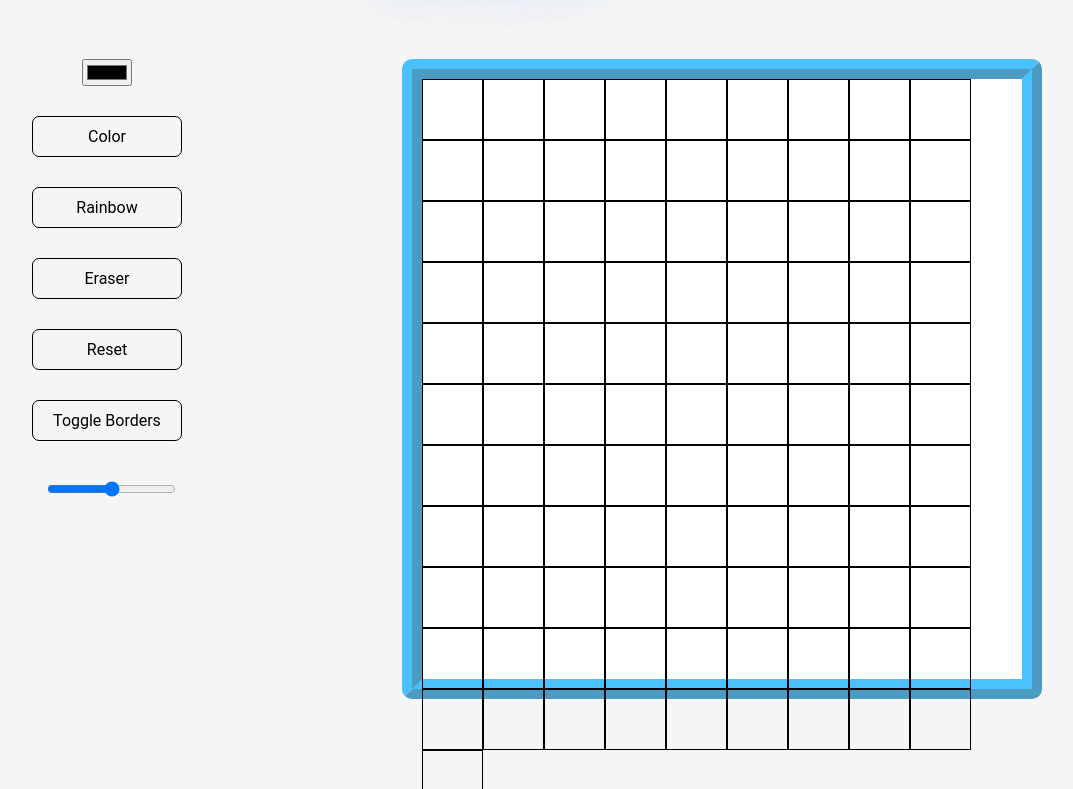
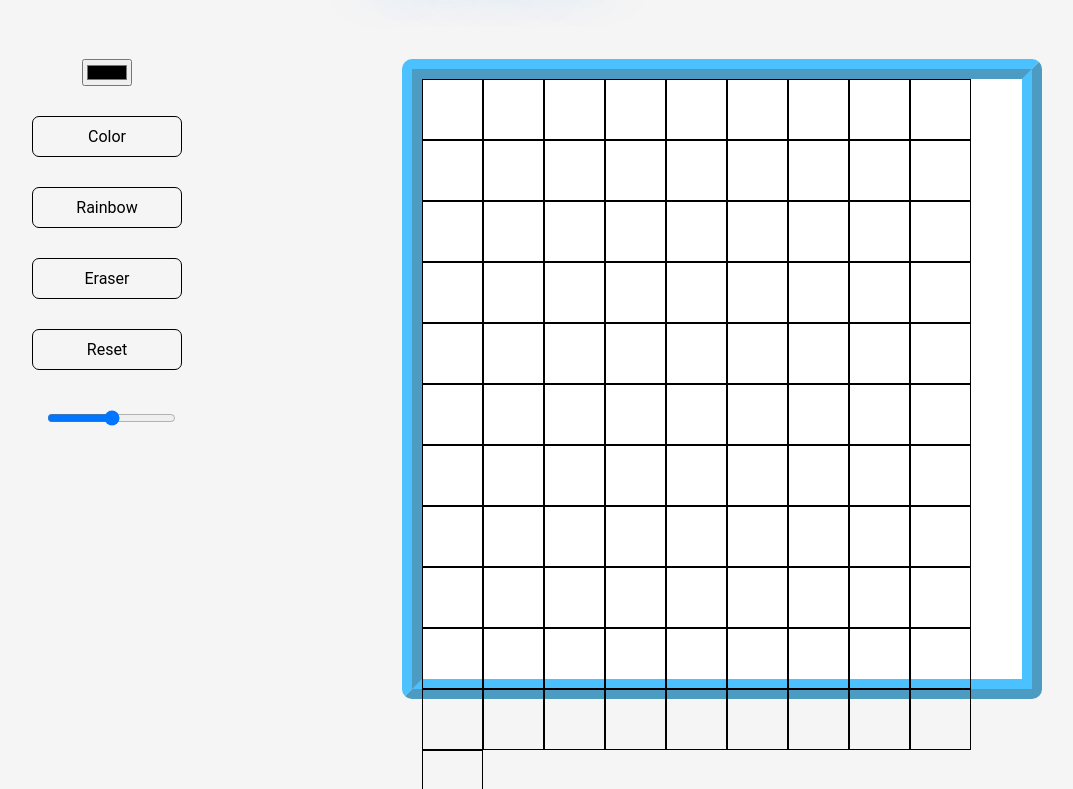
Before and after one commit to ashi12001/Fully-Fledged-Etch-sketch, a plain HTML site: page index.html in a window 1280 px wide. Shown: the part 79-868 px from the top of the page, without its empty margins (153-1226 px from the left). Drawn offline with Linux system fonts and the light colour scheme; a web font is replaced by a local one.

Commit message:
final version although some features can be improved and implementations of event listeners can be improved

```diff
--- a/index.html
+++ b/index.html
@@ -24,7 +24,6 @@
             <button id="rainbow">Rainbow</button>
             <button id="Eraser">Eraser</button>
             <button id="Reset">Reset</button>
-            <button id="toggleBorders">Toggle Borders</button>
 
 
             <div>
```
